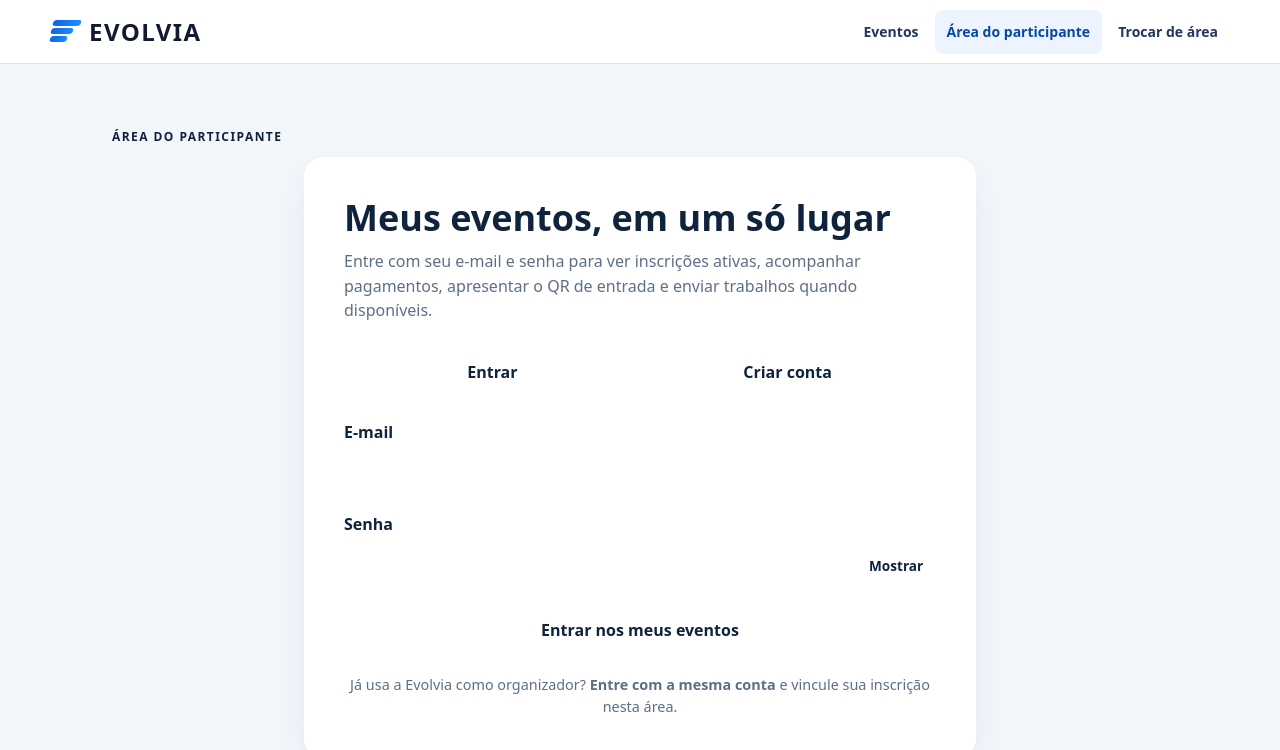
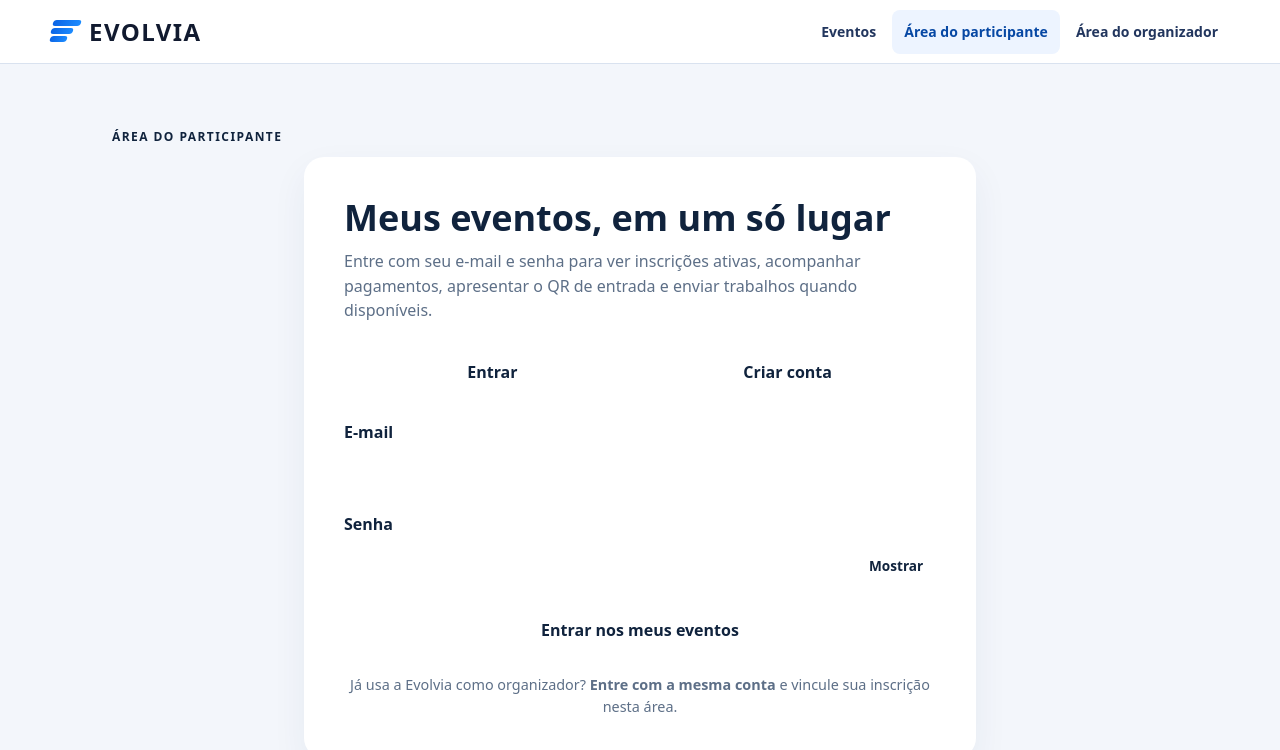
Before and after one commit to evolvia-tecnologia/evolvia-platform, a Next.js app in the folder apps/web/: page /participante in a window 1280 px wide. Shown: the top 750 px of the page. Built offline with nearby package versions, Linux system fonts and the light colour scheme.

Commit message:
Keep anonymous participant navigation understandable

```diff
--- a/apps/web/components/public-site-header.tsx
+++ b/apps/web/components/public-site-header.tsx
@@ -42,7 +42,7 @@ const NAV_BY_ROUTE: Record<PublicSiteHeaderCurrent, readonly NavItem[]> = {
   participante: [
     { href: '/eventos', label: 'Eventos' },
     { href: '/participante', label: 'Área do participante', current: true },
-    { href: '/acesso', label: 'Trocar de área' },
+    { href: '/login', label: 'Área do organizador' },
   ],
   legal: [
     { href: '/participante', label: 'Área do participante' },
```
